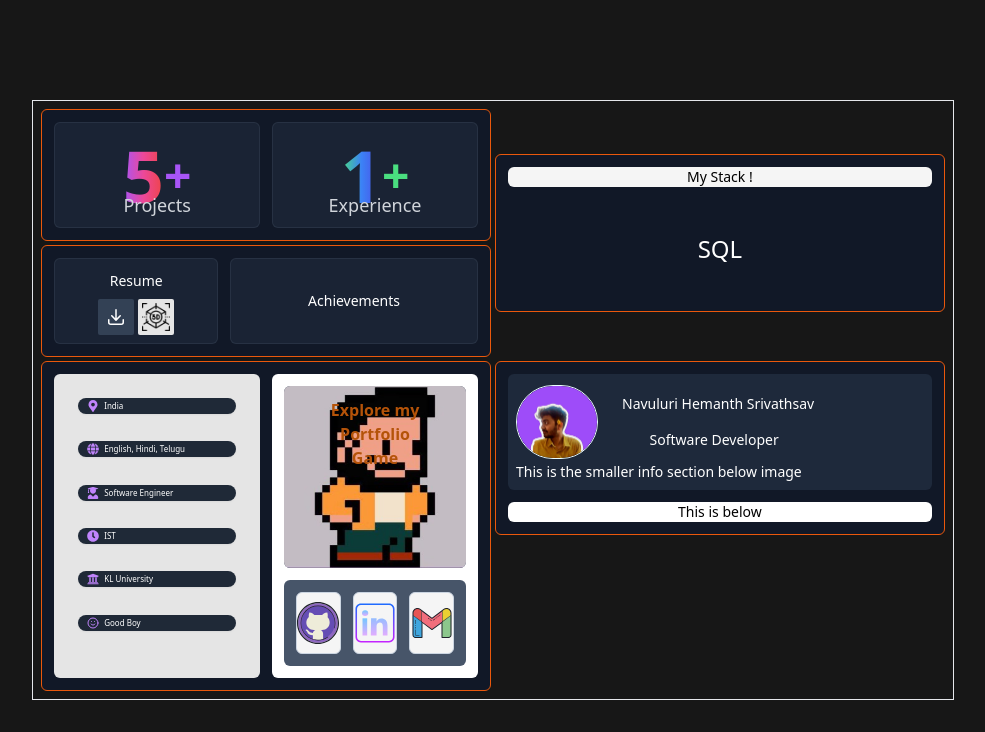
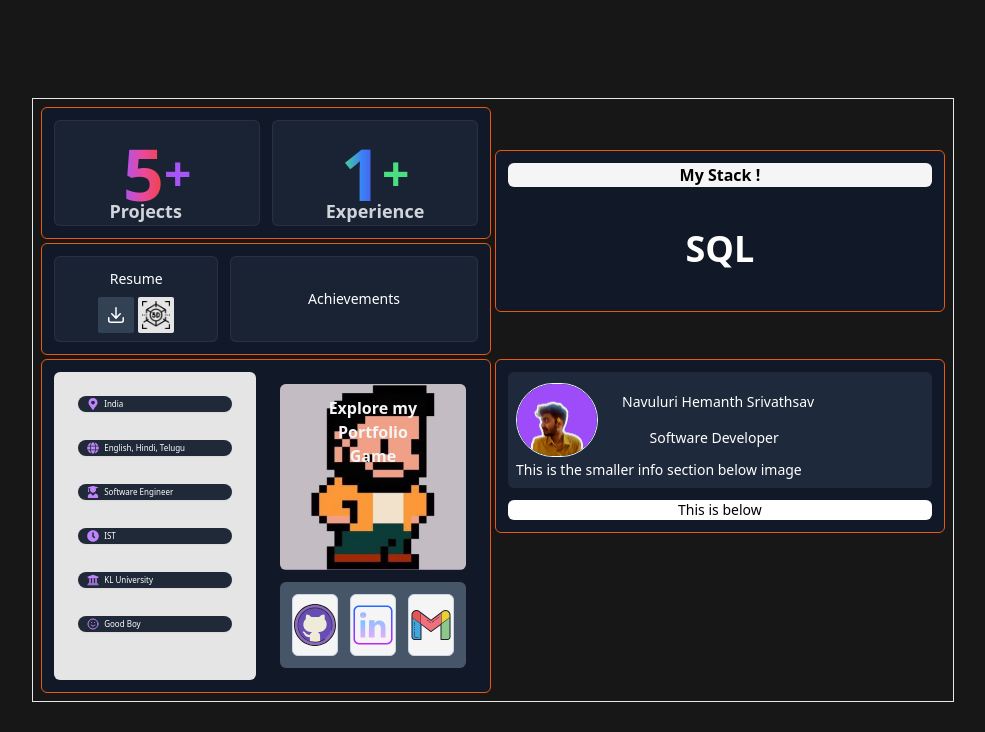
Before and after one commit to hemanthsrivathsav/portfolio, a React (Vite) app: page / in a window 1280 px wide. Shown: the top 732 px of the page, without its empty margins (147-1132 px from the left). Built offline with nearby package versions, Linux system fonts and the light colour scheme.

Commit message:
changed badges and some other grid near game and fonts for text

```diff
--- a/index.html
+++ b/index.html
@@ -6,7 +6,7 @@
     <meta name="viewport" content="width=device-width, initial-scale=1.0, maximum-scale=1.0, user-scalable=no">
     <title>Vite + React</title>
   </head>
-  <body class="">
+  <body class="bg-neutral-900">
     <div id="root" class= "  bg-slate-500 dark:bg-neutral-900 content-wrapper md:h-screen  flex  items-center justify-center " ></div>
     <script type="module" src="/src/main.jsx"></script>
   </body>
--- a/src/App.jsx
+++ b/src/App.jsx
@@ -35,7 +35,7 @@ function App() {
 
   return (
     <div className="">
-    <div className='content-wrapper mx-auto max-w-screen-md md:max-w-full bg-slate-400 dark:bg-neutral-900 p-8  h-full w-full content-center justify-center '>
+    <div className='content-wrapper mx-auto max-w-screen-md md:max-w-full bg-slate-400 dark:bg-neutral-900 p-8 h-full w-full content-center justify-center '>
     <div className='  grid w-max gap-1 md:w-4/5 md:mx-auto p-2 grid-cols-1 md:grid-cols-2 justify-center items-center content-center border text-sm font-normal font-sans:system-ui '>
 
         <div className=' dark grid h-auto items-end grid-cols-1 border-solid border  bg-gray-900 border-orange-600  md:grid-cols-2 gap-3 p-3 rounded-md ' >
@@ -49,7 +49,7 @@ function App() {
                 </span>
                 <span className='text-5xl font-bold text-purple-500'>+</span>
               </div>
-              <h1 className='absolute bottom-0 left-1/2 transform -translate-x-1/2 translate-y-2 text-lg text-gray-300 px-2 rounded-md'>
+              <h1 className='absolute bottom-0 left-1/3 transform -translate-x-1/2 translate-y-4 text-lg text-gray-300 font-bold px-2 rounded-md'>
                 Projects
               </h1>
             </div>
@@ -64,7 +64,7 @@ function App() {
                 </span>
                 <span className='text-5xl font-bold text-green-400'>+</span>
               </div>
-              <h1 className='absolute bottom-0 left-1/2 transform -translate-x-1/2 translate-y-2 text-lg text-gray-300 px-2 rounded-md'>
+              <h1 className='absolute bottom-0 left-1/2 transform -translate-x-1/2 translate-y-4 text-lg text-gray-300 font-bold px-2 rounded-md'>
                 Experience
               </h1>
             </div>
@@ -76,12 +76,12 @@ function App() {
 
 
       <div className=" row-span-2 grid border-solid border  bg-gray-900 border-orange-600  rounded-md gap-3 p-3">
-        <div className=" bg-neutral-100 rounded-md ">
+        <div className=" font-bold text-base bg-neutral-100 rounded-md ">
           <h1>My Stack !</h1>
         </div>
         <div className="container flex justify-center items-center text-white text-2xl ">
           <div className={`scrolling-text ${isAnimating ? 'animate' : ''}`}>
-            <div className="" >{ar[currentIndex]}</div>
+            <div className="text-4xl font-bold " >{ar[currentIndex]}</div>
           </div>
         </div>
       </div>
@@ -119,9 +119,9 @@ function App() {
       </div>
 
 
-      <div className=' row-span-2 grid  grid-cols-1  md:grid-cols-2 gap-3 border-solid border bg-gray-900 border-orange-600  rounded-md p-3 '>
+      <div className=' row-span-2  grid-cols-1 md:flex  md:grid-cols-4 gap-3 border-solid border bg-gray-900 border-orange-600  rounded-md p-3 '>
 
-        <div className='grid grid-cols-2 md:grid-cols-1 gap-1 p-6  bg-neutral-200 rounded-md '>
+        <div className='grid col-span-1 grid-cols-2 md:w-72 md:grid-cols-1 gap-1 p-6  bg-neutral-200 rounded-md '>
 
           <Badge icon={<FaMapMarkerAlt className=" h-3 text-purple-400" />} text="India" />
           <Badge icon={<FaGlobe className="h-3 text-purple-400" />} text="English, Hindi, Telugu" />
@@ -133,20 +133,20 @@ function App() {
         </div>
 
 
-        <div className=' grid  gap-3 p-3 bg-white rounded-md '>
+        <div className=' grid col-span-2 gap-3 p-3 md:w-max rounded-md '>
 
           <a href="https://hemanthsrivathsav.vercel.app/" target="_blank">
             <div className='bg-slate-600 rounded-md relative overflow-hidden'>
               <img className='rounded-sm w-full h-full object-cover' src='./favicon-c2.jpg' alt='Portfolio Game' />
-              <h2 className='absolute top-12 left-1/2 transform -translate-x-1/2 -translate-y-1/2 text-amber-700 text-base font-bold'>Explore my Portfolio Game</h2>
+              <h2 className='absolute top-12 left-1/2 transform -translate-x-1/2 -translate-y-1/2  text-neutral-100 text-base font-bold'>
+              Explore my Portfolio Game</h2>
             </div>
           </a>
 
           <div className='bg-slate-600 rounded-md p-3 grid gap-3  grid-cols-3 '>
 
+                <div className="grid px-2 items-center justify-center bg-neutral-100 rounded-md  border border-slate-300 ">
                   <a href="https://github.com/hemanthsrivathsav" target="_blank">
-                <div className="grid px-2 items-center justify-center bg-neutral-100 rounded-md border border-slate-300 ">
-
                     <svg xmlns="http://www.w3.org/2000/svg" x="0px" y="0px" width="60" height="60" viewBox="0 0 256 256">
                       <g fill="none" fillRule="nonzero" stroke="none" strokeWidth="1" strokeLinecap="butt" strokeLinejoin="miter" strokeMiterlimit="10" fontFamily="none" fontWeight="none" fontSize="none" textAnchor="none" style={{ mixBlendMode: "normal" }}>
                         <g transform="scale(2.56,2.56)">
@@ -161,8 +161,8 @@ function App() {
                         </g>
                       </g>
                     </svg>
+                  </a>
                 </div>
-              </a>
 
 
                 <div className="grid items-center justify-center bg-neutral-100 rounded-md border border-slate-300 ">
--- a/src/components/badges.jsx
+++ b/src/components/badges.jsx
@@ -4,7 +4,7 @@ const Badge = ({ icon, text }) => (
   <div className="flex items-center h-2 w-22 gap-2 px-1 py-2 bg-gray-800 text-white rounded-full shadow-sm">
     <div className='flex p-1 items-center justify-center content-center '>
       {icon}
-      <span className=" flex px-1 badgetext">{text}</span>
+      <span className=" flex w-fit px-1 badgetext">{text}</span>
     </div>
   </div>
 );
--- a/src/index.css
+++ b/src/index.css
@@ -53,6 +53,27 @@
     font-size: 8px;
 }
 
+/* Medium screens (tablets, 768px and up) */
+@media (min-width: 768px) {
+  .badgetext {
+      font-size: 8px;
+  }
+}
+
+/* Large screens (desktops, 1024px and up) */
+@media (min-width: 1024px) {
+  .badgetext {
+      font-size: 8px;
+  }
+}
+
+/* Extra-large screens (large desktops, 1440px and up) */
+@media (min-width: 1440px) {
+  .badgetext {
+      font-size: 6px;
+  }
+}
+
 
 @layer base {
     html, body {
```
Lines whose indentation alone changed are shown as unchanged.
